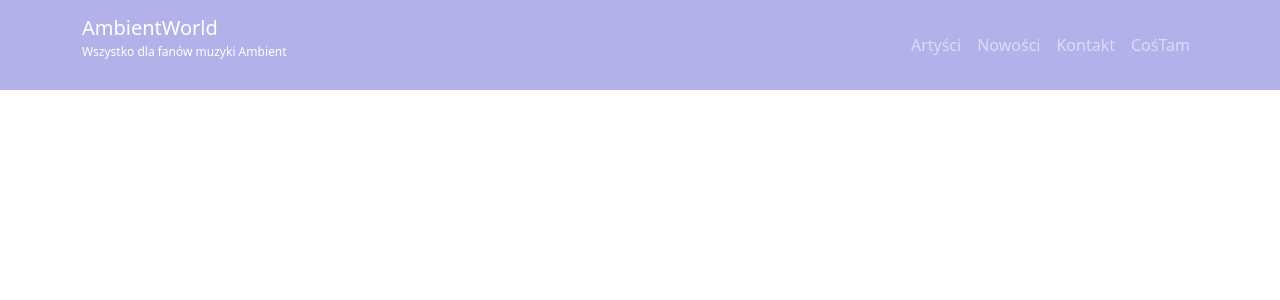
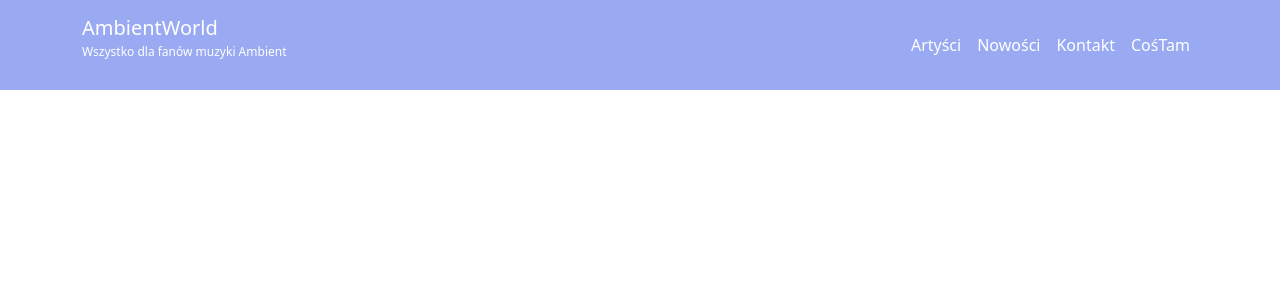
Before and after one commit to DarkoKa/Kino_na_Kaszubach_w_PRL, a PHP site: page / in a window 1280 px wide. Shown: the top 300 px of the page. Run offline with PHP 8.4, Linux system fonts and the light colour scheme; some libraries are stand-ins or nearby versions.

Commit message:
Update style.css

```diff
--- a/style.css
+++ b/style.css
@@ -1,21 +1,21 @@
 
-/* >>>>>>>>> style for navbar <<<<<<<<<<<< */
+/* >>>>>>>>> own style for navbar <<<<<<<<<<<< */
 .my-navbar-bg-cl{
-    background-color: rgba(99, 97, 213, 0.492);
+    background-color: rgba(47, 81, 230, 0.485) !important;
 }
 
 .my-nav-brand{
-    color: white;
+    color: white !important;
 }
 
 .my-ul-navbar{
-    color: white;
+    color: white !important;
 }
 
 .my-ul-navbar:hover{
-    color: rgb(0, 0, 0);
+    color: rgb(0, 0, 0) !important;
 }
 
 .my-nav-brand:hover{
-    color: rgb(0, 0, 0);
+    color: rgb(0, 0, 0) !important;
 }
```
